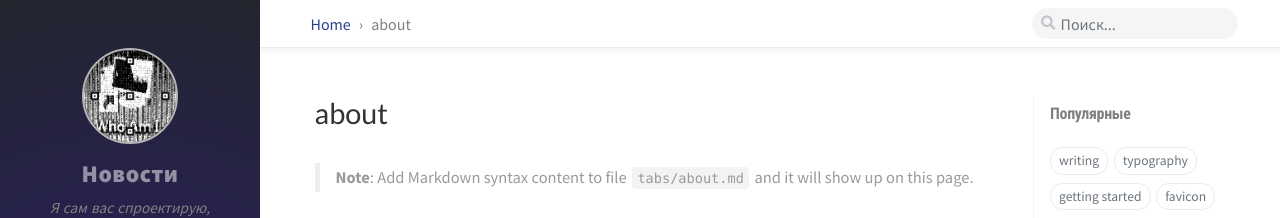
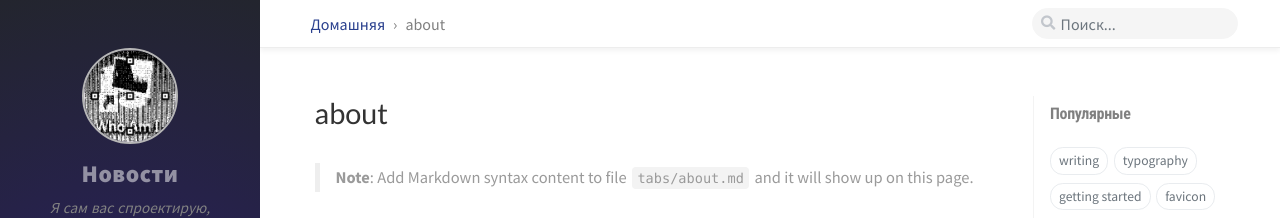
Before and after one commit to kern3lp4n1c/constructorsnews, a Jekyll site: the page built from tabs/about.md, in a window 1280 px wide. Shown: the top 218 px of the page. Built offline with Jekyll 4.4.1, drawn with Linux system fonts in a browser that asks for light colours; nearby versions of some CDN libraries; comment, search, counter and statistics services are not loaded.

Commit message:
Update _config.yml

```diff
--- a/_config.yml
+++ b/_config.yml
@@ -116,7 +116,7 @@ defaults:
       location: Post
       breadcrumb:
         -
-          label: Posts
+          label: Посты
           url: /
   -
     scope:
@@ -131,7 +131,7 @@ defaults:
       location: Tag
       breadcrumb:
         -
-          label: Home
+          label: Домашняя
           url: /
         -
           label: Tags
@@ -144,10 +144,10 @@ defaults:
       location: Category
       breadcrumb:
         -
-          label: Home
+          label: Домашняя
           url: /
         -
-          label: Categories
+          label: Категории
           url: /tabs/categories/
   -
     scope:
@@ -157,7 +157,7 @@ defaults:
       dynamic_title: true    # Hide title in mobile screens.
       breadcrumb:
         -
-          label: Home
+          label: Домашняя
           url: /
 
 
```
